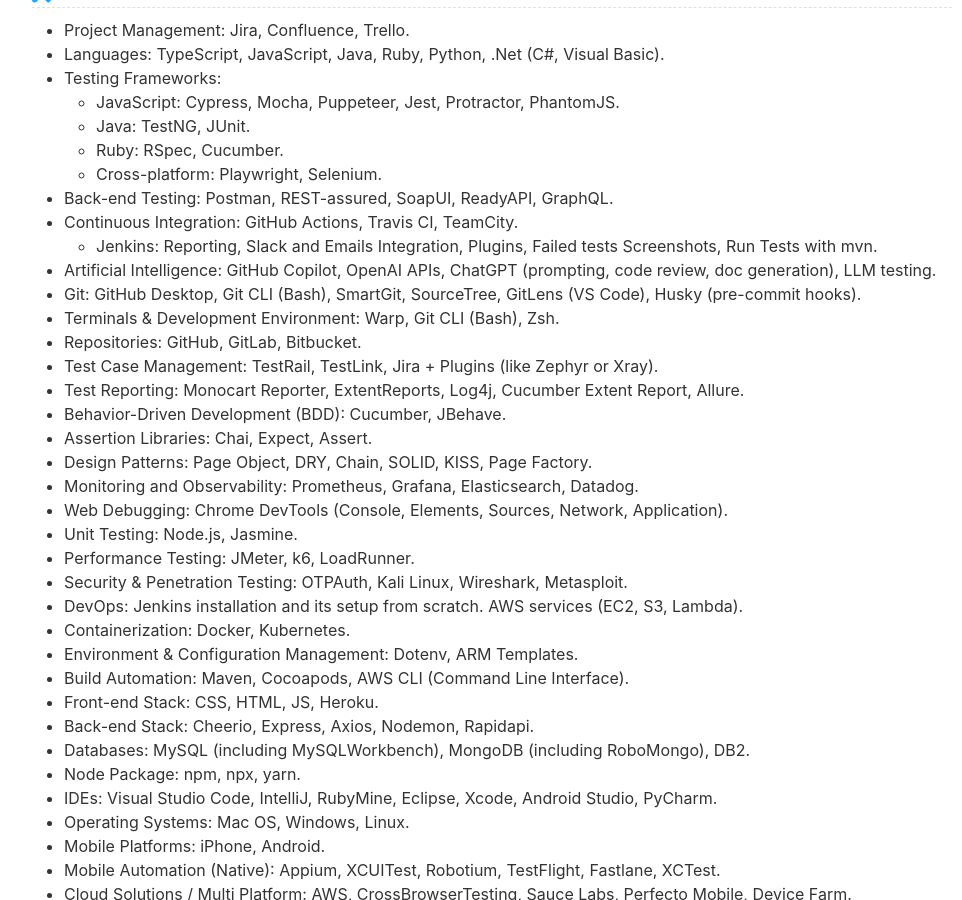
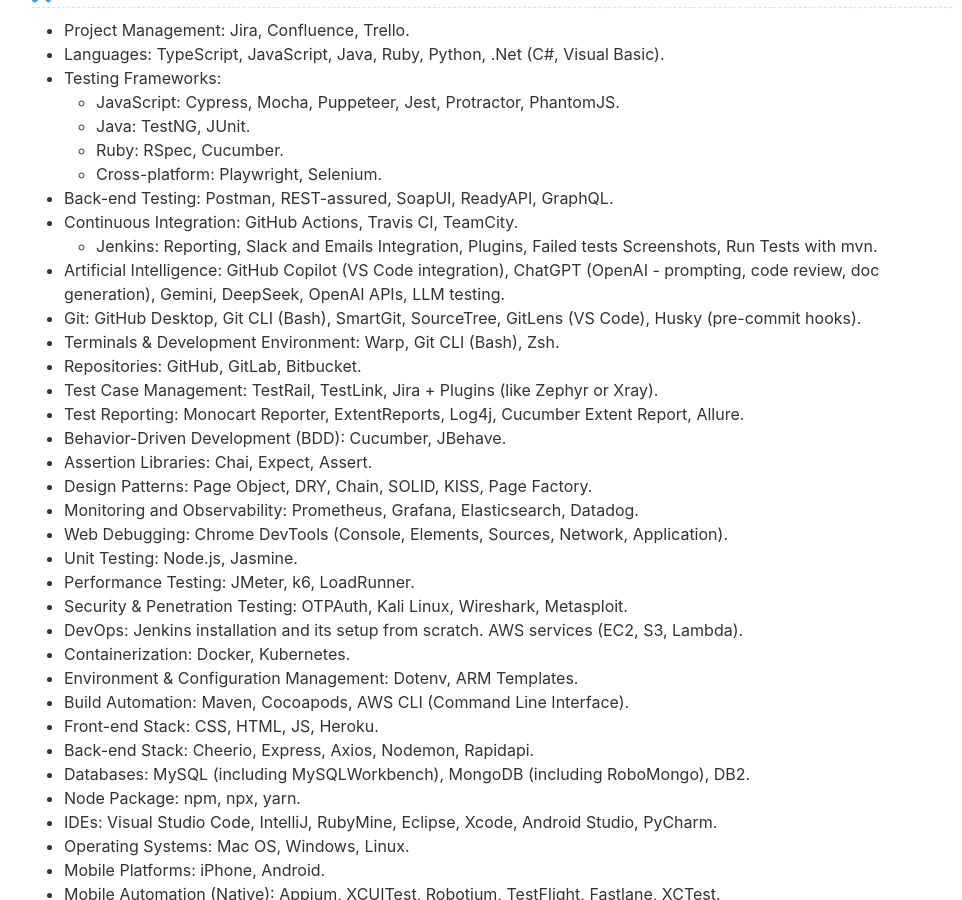
Before and after one commit to cvera08/full-resume, a Jekyll site: the page built from index.html, in a window 1280 px wide and 900 px high, scrolled down 4373 px. Shown: the whole window, without its empty margins (148-1110 px from the left). Built offline with Jekyll 4.4.1, drawn with Linux system fonts in a browser that asks for light colours.

Commit message:
feat: add Gemini and DeepSeek to AI tools experience

```diff
--- a/_data/data.yml
+++ b/_data/data.yml
@@ -275,7 +275,7 @@ organization:
     - Back-end Testing: Postman, REST-assured, SoapUI, ReadyAPI, GraphQL.
     - Continuous Integration: GitHub Actions, Travis CI, TeamCity.
       - Jenkins: Reporting, Slack and Emails Integration, Plugins, Failed tests Screenshots, Run Tests with mvn.
-    - Artificial Intelligence: GitHub Copilot, OpenAI APIs, ChatGPT (prompting, code review, doc generation), LLM testing.
+    - Artificial Intelligence: GitHub Copilot (VS Code integration), ChatGPT (OpenAI - prompting, code review, doc generation), Gemini, DeepSeek, OpenAI APIs, LLM testing.
     - Git: GitHub Desktop, Git CLI (Bash), SmartGit, SourceTree, GitLens (VS Code), Husky (pre-commit hooks).
     - Terminals & Development Environment: Warp, Git CLI (Bash), Zsh.
     - Repositories: GitHub, GitLab, Bitbucket.
```
